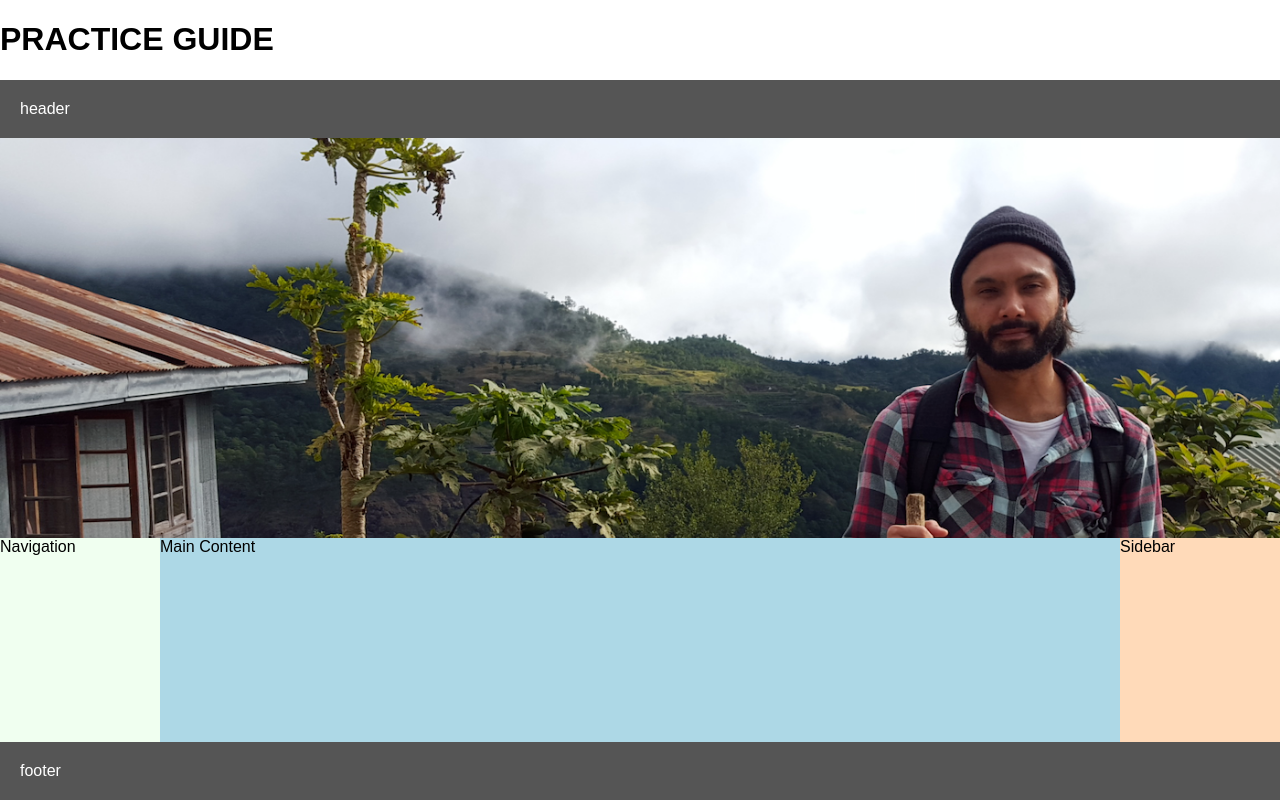
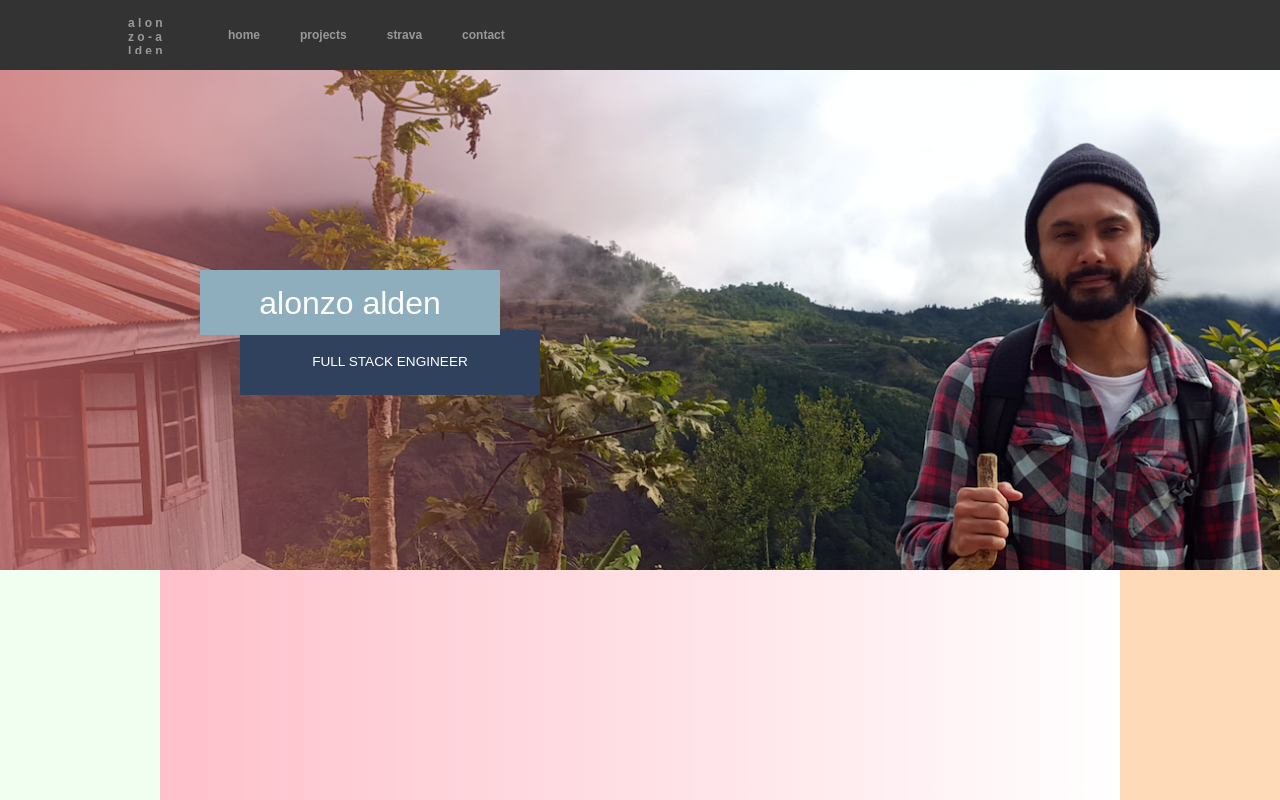
Before and after one commit to alonzoalden/my_page, a React app: page / in a window 1280 px wide. Built offline with nearby package versions, Linux system fonts and the light colour scheme.

Commit message:
lots of style udpates

```diff
--- a/src/Main.js
+++ b/src/Main.js
@@ -6,20 +6,49 @@ class App extends Component {
   render() {
     return (
       <div>
-      <h1>PRACTICE GUIDE</h1>
+
       <div className="Main">
 
         <div className="Main-page Main-layout">
 
-          <header>header</header>
-            <div className="Main-photo"></div>
+        <div className="header-banner">
+          <header>
+            <div className="nav">
+              <div className="logo">
+              a l o n z o - a l d e n
+              </div>
+              <ul>
+                <li><a href="http://www.google.com">home</a></li>
+                <li><a href="http://www.google.com">projects</a></li>
+                <li><a href="http://www.google.com">strava</a></li>
+                <li><a href="http://www.google.com">contact</a></li>
+              </ul>
+            </div>
+          </header>
+        </div>
+
+            <div className="Main-photo">
+              <div className="Main-photo-mask"></div>
+            </div>
+
+            <div className="Main-photo-text-name">alonzo alden</div>
+            <div className="Main-photo-text-desc"><p>FULL STACK ENGINEER</p></div>
+
             <div className="body">
-              <div className="col-content">Main Content</div>
+              <div className="col-content">
+
+                <div className="card">
+                </div>
+
+
+
+
+              </div>
               <div className="col-navigation">Navigation</div>
               <div className="col-sidebar">Sidebar</div>
             </div>
 
-          <footer>footer</footer>
+
         </div>
 
       </div>
--- a/src/Main.sass
+++ b/src/Main.sass
@@ -1,27 +1,104 @@
-p
-  padding: 40px
-  background: #FAFAFA
-  border-radius: 10px
-  max-width: 500px
-
 .hide
   display: none
 
 .Main-layout
   display: flex
   flex-direction: column
-  height: calc(100vh - 80px)
+  height: calc(100vh)
 
   .Main-photo
     background-image: url(alonzo-wide.png)
     background-size: cover
-    height: 400px
+    height: 500px
+    z-index: 0
+
+    .Main-photo-mask
+      background: linear-gradient(to right, #Cf6766, rgba(255, 255, 255, 0) 60%)
+      height: 500px
+      opacity: 0.7
+      z-index: 1
+
+  .Main-photo-text-name
+    margin-top: -300px
+    margin-left: 200px
+    background-color: #8EAEBD
+    color: white
+    width: 300px
+    height: 50px
+    text-align: center
+    font-size: 200%
+    z-index: 10
+    padding-top: 15px
+
+  .Main-photo-text-desc
+    margin-top: -5px
+    margin-left: 240px
+    background-color: #30415D
+    color: white
+    width: 300px
+    height: 55px
+    text-align: center
+    font-size: 85%
+    z-index: 9
+    padding-top: 10px
+    padding-bottom: 0px
+
+  .header-banner
+    background: rgba(47,47,47,0.98)
+    display: flex
+    height: 70px
+    padding-left: 10%
+
+
+  footer
+    background: rgba(47,47,47,0.98)
 
   header,
   footer
     padding: 20px
-    background: #555
-    color: white
+    color: rgba(255,255,255,0.5)
+    display: flex
+    font-size: 12px
+    font-weight: bold
+    padding: 16px 0
+    justify-content: space-between
+
+    a
+      color: rgba(255,255,255,0.5)
+      text-decoration: none
+      border-bottom: 0px solid transparent
+      transition: all 600ms
+      display: inline-block
+
+
+      &:hover
+        color: rgba(255,255,255,1)
+        border-bottom: 1px solid rgba(255,255,255,1)
+
+
+
+
+    .nav
+      display: flex
+
+      .logo
+
+        width: 40px
+        white-space: normal
+        overflow: auto
+        word-wrap: break-word
+
+      h2
+        font-size: 200%
+        margin-top: 7px
+
+      ul
+        display: flex
+
+        li
+          margin: 0 20px
+          display: inline-block
+
 
   .body
     display: flex
@@ -29,7 +106,7 @@ p
     background: pink
 
     .col-content
-      background: lightblue
+      background: linear-gradient(to right, rgba(255, 255, 255, 0), rgb(255, 255, 255))
       flex-grow: 1
 
 
@@ -38,9 +115,11 @@ p
       width: 160px
       order: -1
 
+
     .col-sidebar
       background: peachpuff
       width: 160px
+
 
 
 @media (max-width: 800px)
```
Also changed, not shown: src/Main.css, 1 other file.
